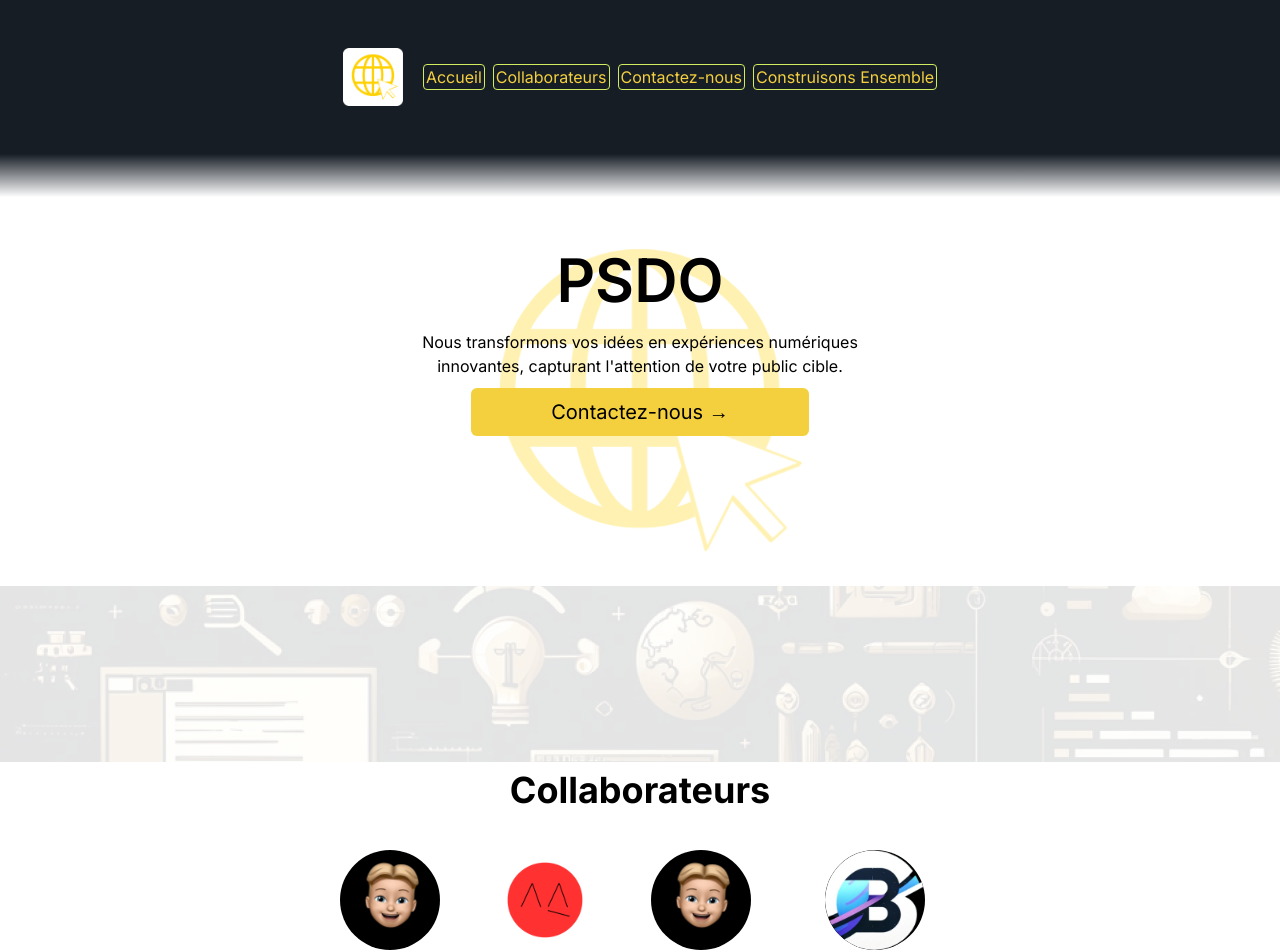
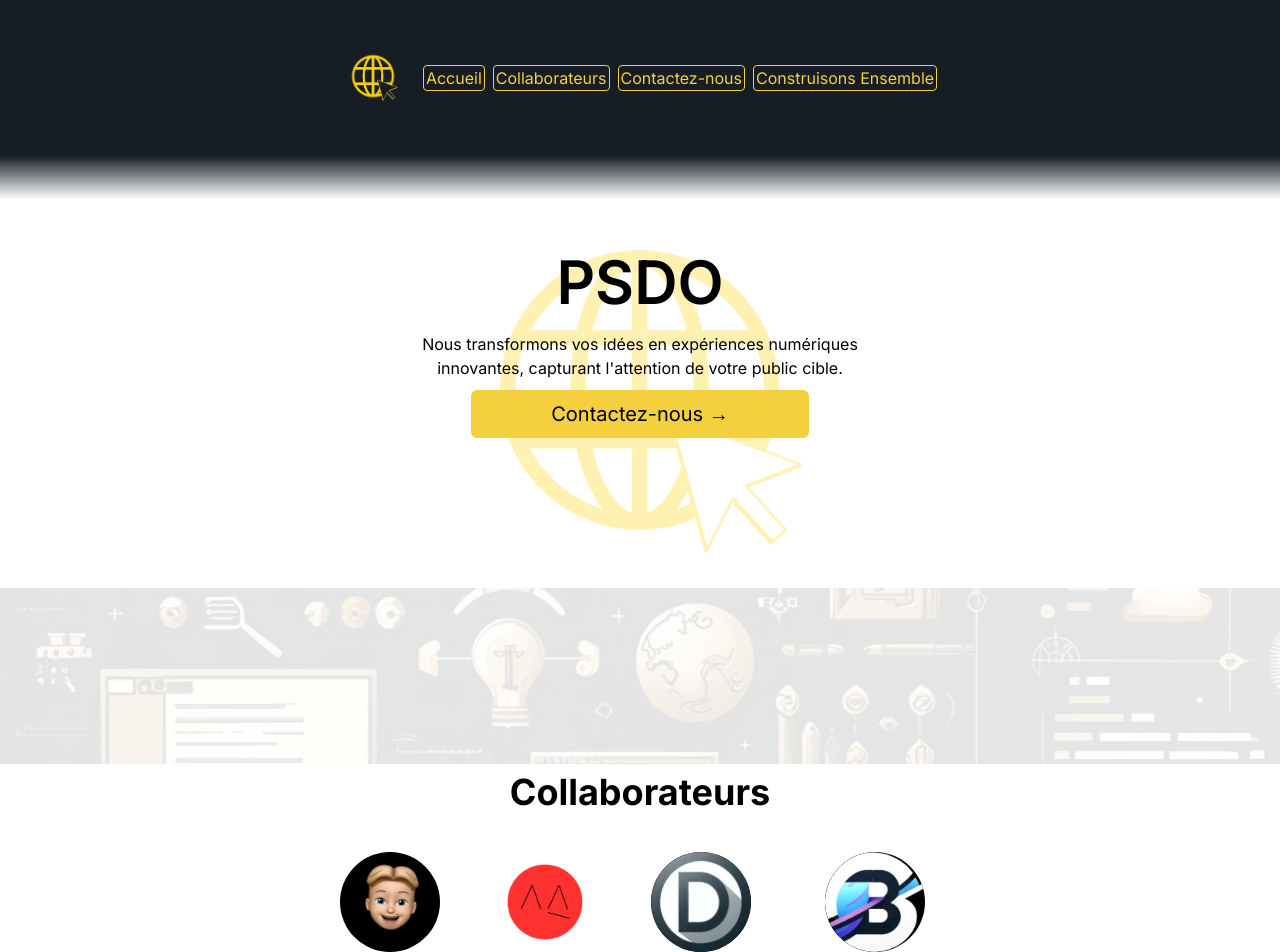
Before and after one commit to PSDOwebtest/PSDOwebtest, a Next.js app: page / in a window 1280 px wide. Shown: the top 952 px of the page. Built offline with nearby package versions, Linux system fonts and the light colour scheme.

Commit message:
Add files via upload

```diff
--- a/src/app/contact/page.tsx
+++ b/src/app/contact/page.tsx
@@ -251,9 +251,9 @@ export default function Page() {
                 <Image src={"/Images/decoration/Icons/6.png"} alt={''} width={160} height={160}
                        className={"mobile:hidden absolute z-[5] left-[10rem] top-[30rem] opacity-10"}/>
                 <Image src={"/Images/decoration/Icons/4.png"} alt={''} width={300} height={300}
-                       className={"tablet:hidden absolute z-[5] right-[10rem] top-[65rem] opacity-10"}/>
+                       className={"tablet:hidden absolute z-[5] right-[10rem] top-[71rem] opacity-10"}/>
                 <Image src={"/Images/decoration/Icons/4.png"} alt={''} width={300} height={300}
-                       className={"tablet:hidden absolute z-[5] left-[10rem] top-[65rem] opacity-10"}/>
+                       className={"tablet:hidden absolute z-[5] left-[10rem] top-[71rem] opacity-10"}/>
             </div>
         </>
     )
--- a/src/app/page.tsx
+++ b/src/app/page.tsx
@@ -43,7 +43,7 @@ export default function Home() {
                             <p className={"text-lg"}>Maxime Petit</p>
                         </div>
                         <div className={"flex flex-col items-center gap-2"}>
-                            <Image src={"/Images/Logo_collab.png"} alt={"Logo collaborateur"} height={100} width={100}
+                            <Image src={"/Images/logoCollab/logoDL.png"} alt={"Logo collaborateur"} height={100} width={100}
                                 className={"bg-black rounded-full"} />
                             <p className={"text-lg"}>Damien Landa</p>
                         </div>
@@ -57,7 +57,7 @@ export default function Home() {
                 <motion.div initial={{ scale: 0 }} whileInView={{ scale: 1 }} transition={{ type: "spring", bounce: 0.25 }}
                     viewport={{ once: true }}>
                     <motion.div initial={{ scale: 1 }} whileHover={{ scale: 1.05 }}>
-                        <Link href={'/collab'} className={"bg-custom_yellow px-20 mobile:px-7 rounded-md py-3 text-xl"}>Rencontrez
+                        <Link href={'/collaborateurs'} className={"bg-custom_yellow px-20 mobile:px-7 rounded-md py-3 text-xl"}>Rencontrez
                             Notre
                             Équipe →</Link>
                     </motion.div>
@@ -122,7 +122,7 @@ export default function Home() {
                     transition={{ type: "spring", bounce: 0.25, delay: 2 }}
                     viewport={{ once: true }}>
                     <motion.div initial={{ scale: 1 }} whileHover={{ scale: 1.05 }}>
-                        <Link href={'/'} className={"bg-custom_yellow px-20 mobile:px-10 rounded-md py-3 text-xl"}>Parlons
+                        <Link href={'/construisons'} className={"bg-custom_yellow px-20 mobile:px-10 rounded-md py-3 text-xl"}>Parlons
                             de
                             Votre Site
                             →</Link>
--- a/src/components/Header/index.tsx
+++ b/src/components/Header/index.tsx
@@ -31,7 +31,9 @@ export default function Header() {
     return (
         <React.Fragment>
             <header className={"bg-[#161D25] flex justify-center mobile:justify-between sm:justify-between lg:justify-center items-center gap-5 p-12"}>
-                <Image src={"/Images/logo.png"} alt={"logo"} height={60} width={60} />
+                <Link href={'/'}>
+                <Image src={"/Images/PSDOweblogo.png"} alt={"logo"} height={60} width={60} />
+                </Link>
                 <ul className={"flex gap-2 mobile:hidden sm:hidden lg:flex"}>
                     <HeaderButton url={"/"} title={"Accueil"} />
                     <HeaderButton url={"/collaborateurs"} title={"Collaborateurs"} />
--- a/src/components/HeaderButton/index.tsx
+++ b/src/components/HeaderButton/index.tsx
@@ -4,5 +4,5 @@ interface Props {
     title: string
 }
 export default function HeaderButton({ url, title }: Props) {
-    return <li><Link href={url} className={"text-custom_yellow border border-custom_green p-0.5 rounded hover:bg-custom_yellow hover:text-custom_blue_black transition-colors"}>{title}</Link></li>
+    return <li><Link href={url} className={"text-custom_yellow border border-custom_yellow p-0.5 rounded hover:bg-custom_yellow hover:text-custom_blue_black transition-colors"}>{title}</Link></li>
 }
```
Also changed, not shown: public/Images/PSDOweblogo.png (added), public/Images/logoCollab/logoDL.png (added).
